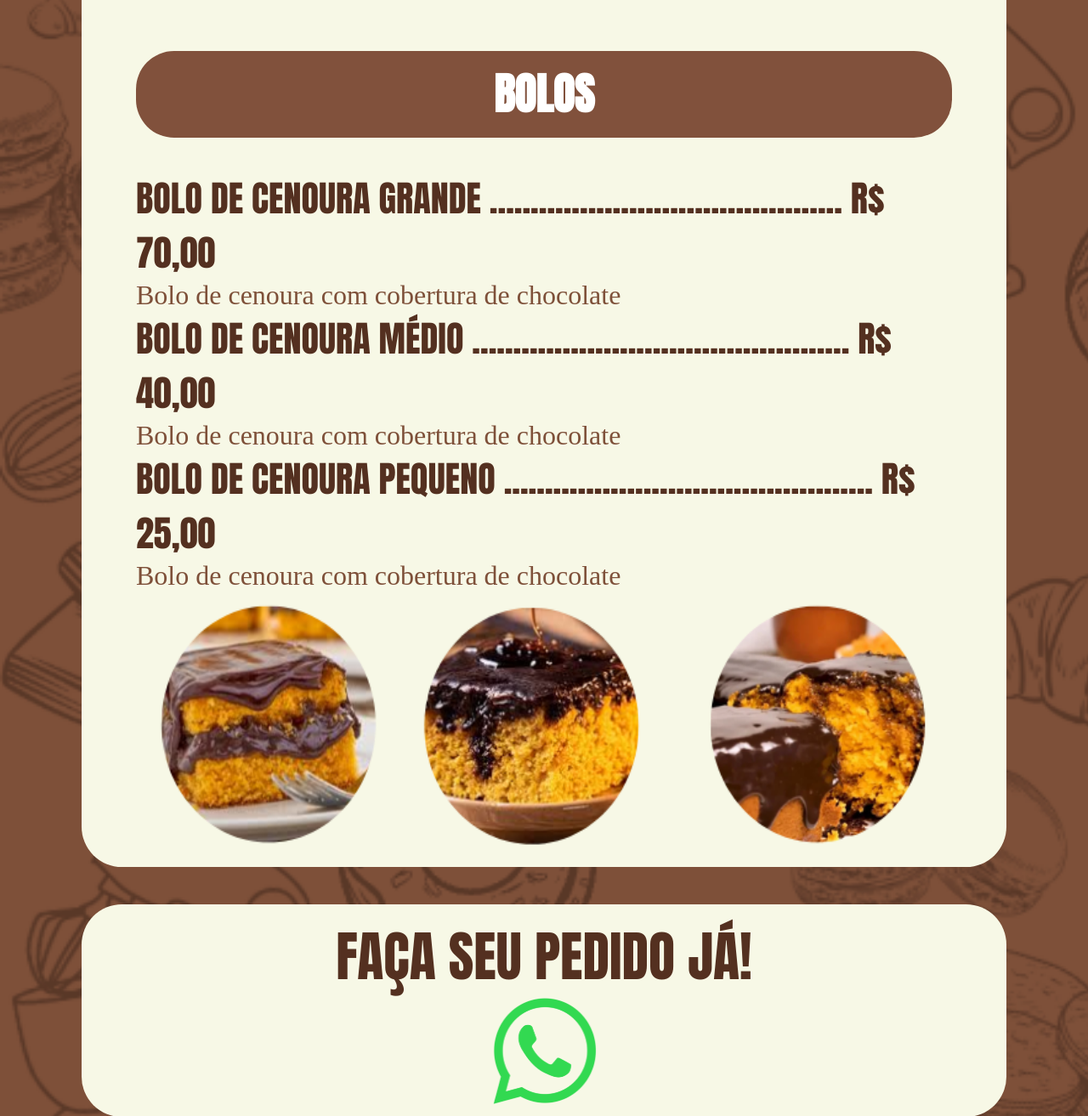
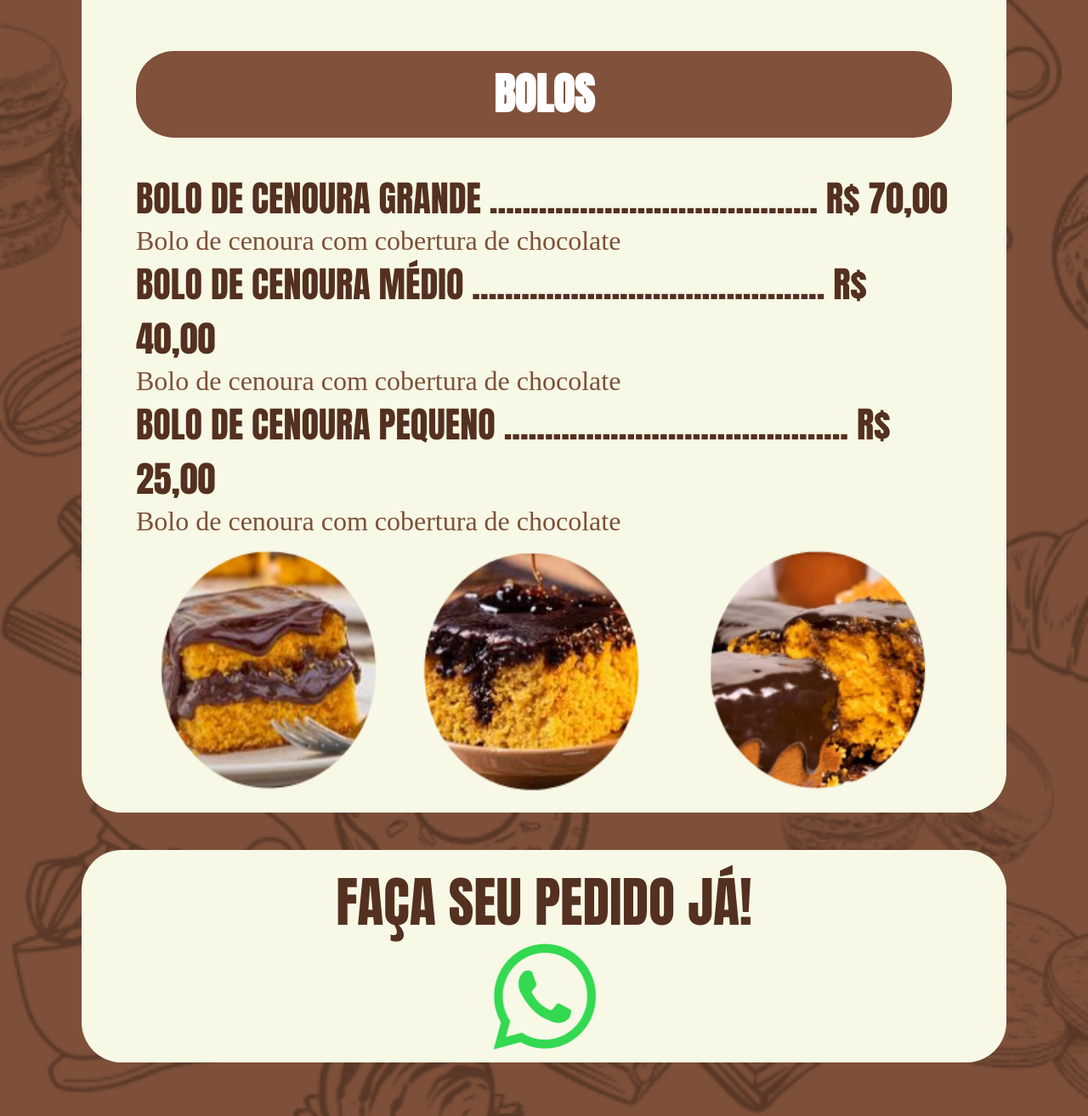
Before and after one commit to LucasSampaio2005/teste-cardapio, a Flask app: page / in a window 1280 px wide. Shown: the part 3800-5113 px from the top of the page at 85% size. Run offline with Flask 3, Linux system fonts and the light colour scheme; some web fonts are replaced.

Commit message:
Update main.html

```diff
--- a/templates/main.html
+++ b/templates/main.html
@@ -121,15 +121,15 @@
     <div>
         <ul>
             <li>
-                <p class="produto">BOLO DE CENOURA GRANDE ........................................... R$ 70,00</p>
+                <p class="produto">BOLO DE CENOURA GRANDE ........................................ R$ 70,00</p>
                 <p class="descricao">Bolo de cenoura com cobertura de chocolate</p>
             </li>
             <li>
-                <p class="produto">BOLO DE CENOURA MÉDIO .............................................. R$ 40,00</p>
+                <p class="produto">BOLO DE CENOURA MÉDIO ........................................... R$ 40,00</p>
                 <p class="descricao">Bolo de cenoura com cobertura de chocolate</p>
             </li>
             <li>
-                <p class="produto">BOLO DE CENOURA PEQUENO ............................................. R$ 25,00</p>
+                <p class="produto">BOLO DE CENOURA PEQUENO .......................................... R$ 25,00</p>
                 <p class="descricao">Bolo de cenoura com cobertura de chocolate</p>
             </li>
         </ul>
```
